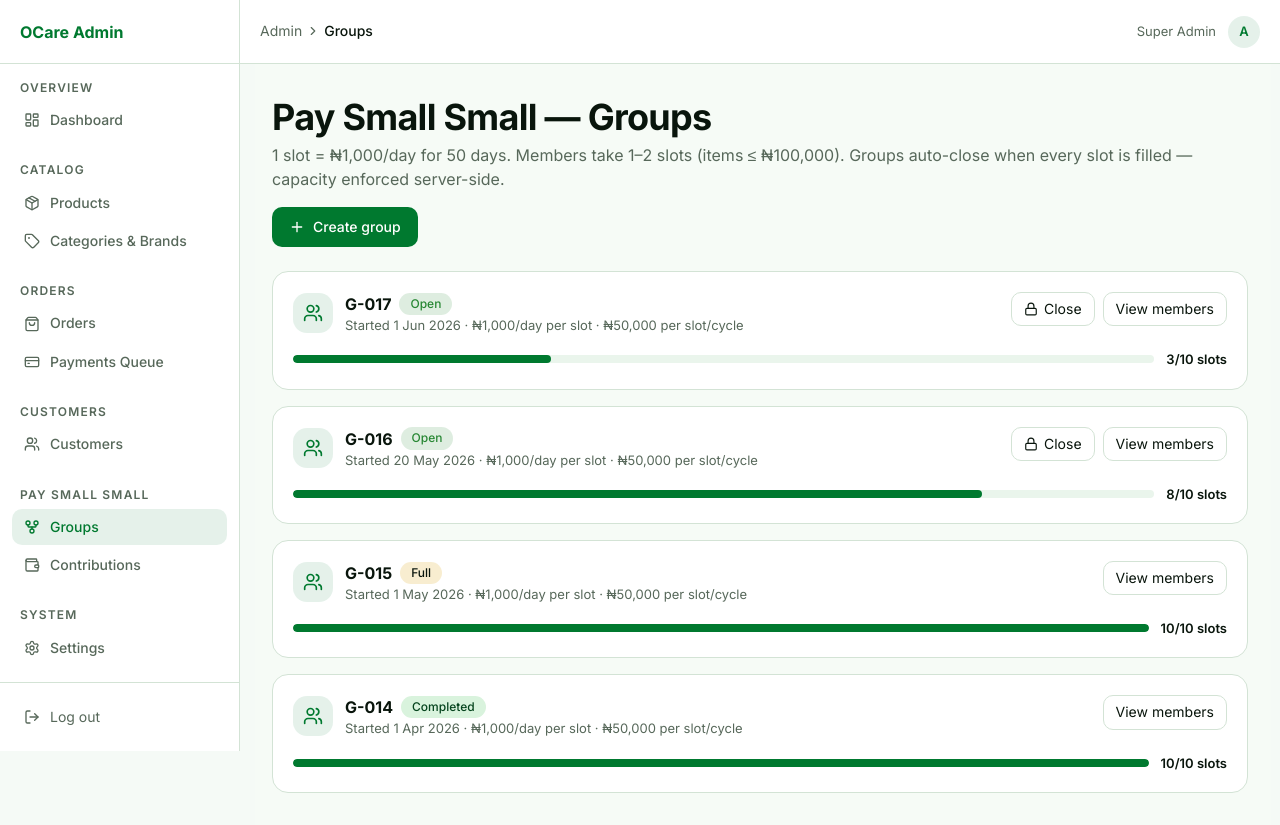
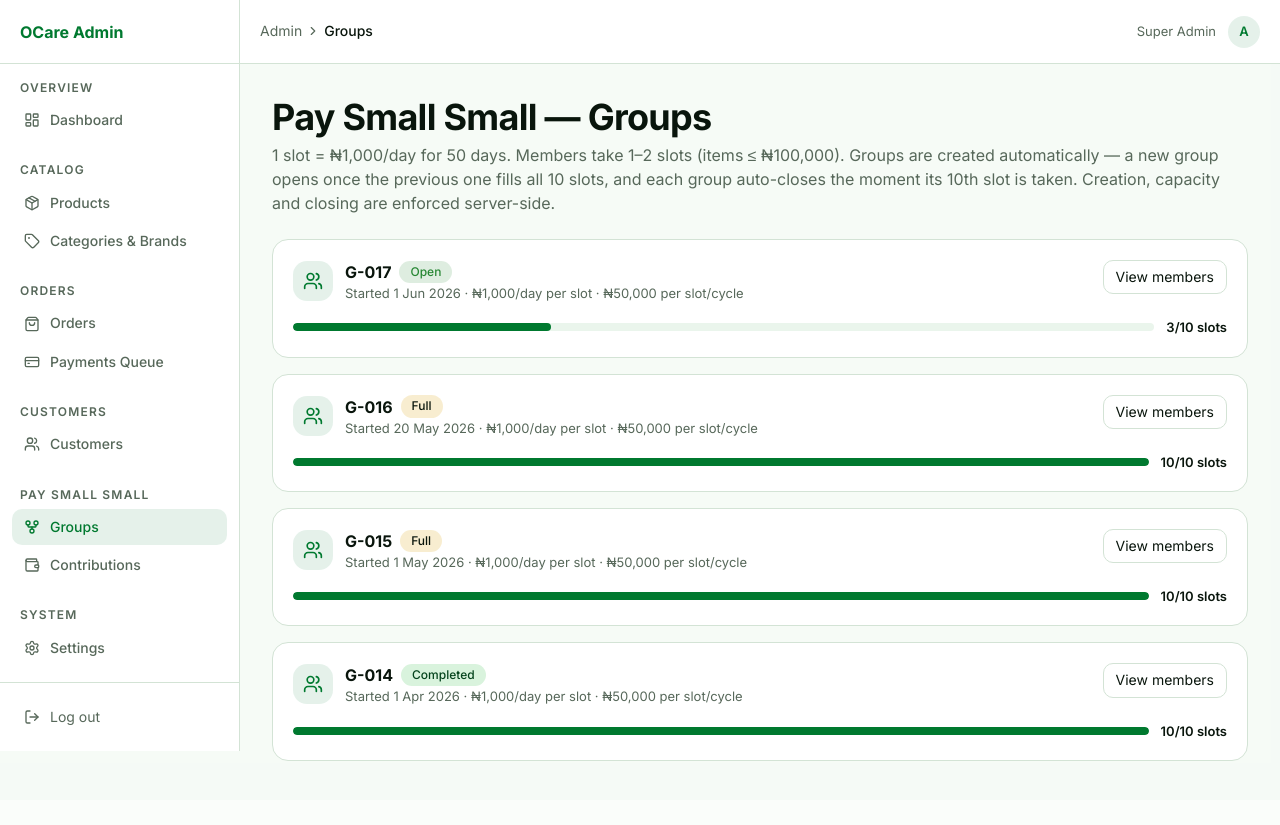
Before and after one commit to princeemeka965/ocare-phinas, a Next.js app: page /admin/groups in a window 1280 px wide. After the commit the page ends 800 px from the top, so only its background shows below. Built offline with nearby package versions, Linux system fonts and the light colour scheme.

Commit message:
Refactor Admin Groups Page: Update group status for G-016 to 'closed', enhance group creation description, and remove unused components for improved clarity and functionality.

```diff
--- a/src/app/admin/(main)/groups/page.tsx
+++ b/src/app/admin/(main)/groups/page.tsx
@@ -1,15 +1,13 @@
 import type { Metadata } from "next";
-import { Plus, Users, Lock } from "lucide-react";
+import { Users } from "lucide-react";
 
 import { Badge } from "@/components/ui/badge";
-import { buttonVariants } from "@/components/ui/button";
-import { cn } from "@/lib/utils";
 
 export const metadata: Metadata = { title: "Groups — OCare Phinas Admin" };
 
 const MOCK_GROUPS = [
   { id: "1", ref: "G-017", slotsFilled: 3, totalSlots: 10, status: "open" as const, startDate: "2026-06-01" },
-  { id: "2", ref: "G-016", slotsFilled: 8, totalSlots: 10, status: "open" as const, startDate: "2026-05-20" },
+  { id: "2", ref: "G-016", slotsFilled: 10, totalSlots: 10, status: "closed" as const, startDate: "2026-05-20" },
   { id: "3", ref: "G-015", slotsFilled: 10, totalSlots: 10, status: "closed" as const, startDate: "2026-05-01" },
   { id: "4", ref: "G-014", slotsFilled: 10, totalSlots: 10, status: "completed" as const, startDate: "2026-04-01" },
 ];
@@ -23,12 +21,9 @@ const STATUS_META = {
 export default function AdminGroupsPage() {
   return (
     <div className="space-y-6">
-      <div className="flex items-center justify-between gap-4 flex-wrap">
-        <div>
-          <h1 className="text-h1 font-bold">Pay Small Small — Groups</h1>
-          <p className="text-muted-foreground mt-1">1 slot = ₦1,000/day for 50 days. Members take 1–2 slots (items ≤ ₦100,000). Groups auto-close when every slot is filled — capacity enforced server-side.</p>
-        </div>
-        <button className={cn(buttonVariants(), "gap-2")}><Plus className="size-4" /> Create group</button>
+      <div>
+        <h1 className="text-h1 font-bold">Pay Small Small — Groups</h1>
+        <p className="text-muted-foreground mt-1">1 slot = ₦1,000/day for 50 days. Members take 1–2 slots (items ≤ ₦100,000). Groups are created automatically — a new group opens once the previous one fills all 10 slots, and each group auto-closes the moment its 10th slot is taken. Creation, capacity and closing are enforced server-side.</p>
       </div>
 
       <div className="space-y-4">
@@ -50,11 +45,6 @@ export default function AdminGroupsPage() {
                   </div>
                 </div>
                 <div className="flex gap-2">
-                  {group.status === "open" && (
-                    <button className="flex items-center gap-1.5 px-3 py-1.5 rounded-lg border border-border text-body-sm hover:bg-muted transition-colors">
-                      <Lock className="size-3.5" /> Close
-                    </button>
-                  )}
                   <button className="px-3 py-1.5 rounded-lg border border-border text-body-sm hover:bg-muted transition-colors">View members</button>
                 </div>
               </div>
--- a/src/app/admin/(main)/products/new/page.tsx
+++ b/src/app/admin/(main)/products/new/page.tsx
@@ -54,7 +54,9 @@ export default function NewProductPage() {
           <div className="grid grid-cols-1 sm:grid-cols-2 gap-4">
             <div><label className={labelClass}>Price (₦) *</label><input type="number" required min={0} placeholder="65990" className={inputClass} /></div>
             <div><label className={labelClass}>Stock quantity *</label><input type="number" required min={0} placeholder="10" className={inputClass} /></div>
+            <div><label className={labelClass}>Delivery fee (₦) *</label><input type="number" required min={0} defaultValue={0} placeholder="2500" className={inputClass} /></div>
           </div>
+          <p className="text-caption text-muted-foreground -mt-1">Set per product. Use 0 for free delivery.</p>
           <label className="flex items-center gap-2.5 cursor-pointer"><input type="checkbox" defaultChecked className="rounded border-input text-primary" /><span className="text-body-sm font-medium">Active (visible to customers)</span></label>
         </div>
 
--- a/src/app/admin/(main)/settings/page.tsx
+++ b/src/app/admin/(main)/settings/page.tsx
@@ -47,7 +47,6 @@ export default function AdminSettingsPage() {
           <div className="grid grid-cols-1 sm:grid-cols-2 gap-4">
             <div><label className={labelClass}>Store name</label><input type="text" defaultValue="OCare Phinas" className={inputClass} /></div>
             <div><label className={labelClass}>Phone number</label><input type="text" defaultValue="+2340000000000" className={inputClass} /></div>
-            <div><label className={labelClass}>Delivery fee (₦)</label><input type="number" defaultValue={2500} min={0} className={inputClass} /></div>
             <div><label className={labelClass}>SMS sender ID</label><input type="text" defaultValue="OCAREPH" maxLength={11} className={inputClass} /></div>
           </div>
         </div>
```
